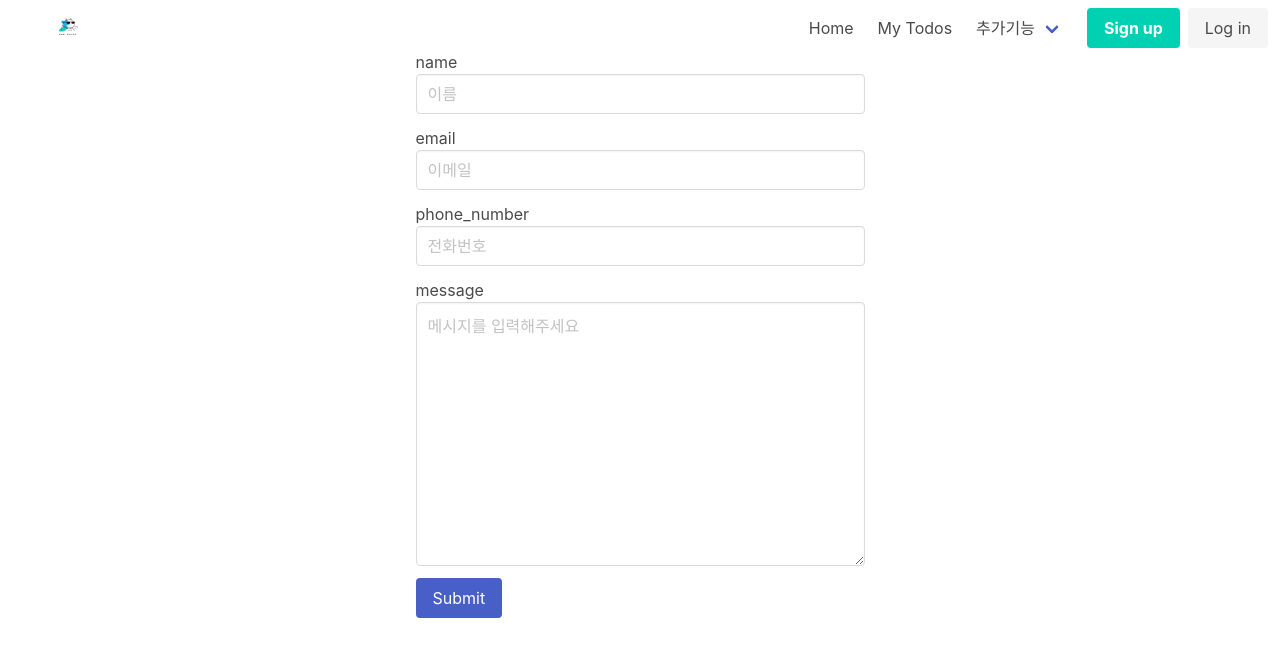
After one commit to djangojeng-e/mini_projects, a Django app: page /contact/ in a window 1280 px wide. The commit adds this page. Shown: the top 657 px of the page. Run offline with Django 3.2, Linux system fonts and the light colour scheme; style sheets or scripts are compiled from the project's sources.

Commit message:
TodoList - Contact Us functionality has been added.

```diff
--- a/todolist/templates/base.html
+++ b/todolist/templates/base.html
@@ -46,12 +46,10 @@
 
           <div class="navbar-dropdown">
 
-            <a class="navbar-item">
-              취업정보
-            </a>
+
             <hr class="navbar-divider">
-            <a class="navbar-item">
-              버그 신고하기
+            <a class="navbar-item" href="{% url 'todo:contactform' %}">
+              Contact Us
             </a>
           </div>
         </div>
--- /dev/null
+++ b/todolist/templates/contact.html
@@ -0,0 +1,31 @@
+{% extends 'base.html' %}
+
+
+{% block content %}
+
+<div class="field">
+<div class="columns is-centered">
+
+<form action="" method="POST">
+    {% csrf_token %}
+    {% for field in form %}
+
+    <div class="field" style="margin-top: 10px;">
+      {{ field.name }}
+      <div class="control">
+          {{ field }}
+      </div>
+    </div>
+    {% endfor %}
+    <div class="control">
+        <button class="button is-link">Submit</button>
+      </div>
+</form>
+
+</div>
+</div>
+
+
+
+
+{% endblock %}
--- a/todolist/todo/forms.py
+++ b/todolist/todo/forms.py
@@ -1,6 +1,44 @@
 from django import forms
 import datetime
 
+
+class TodoContactForm(forms.Form):
+    name = forms.CharField(
+        widget=forms.TextInput(
+            attrs={
+                'class': 'input',
+                'placeholder': '이름',
+            }
+        )
+    )
+
+    email = forms.EmailField(
+        widget=forms.EmailInput(
+            attrs={
+                'class': 'input',
+                'placeholder': '이메일',
+            }
+        )
+    )
+
+    phone_number = forms.CharField(
+        widget = forms.TextInput(
+            attrs={
+                'class': 'input',
+                'placeholder': '전화번호',
+            }
+
+        )
+    )
+
+    message = forms.CharField(
+        widget = forms.Textarea(
+            attrs={
+                'class': 'textarea',
+                'placeholder': '메시지를 입력해주세요',
+            }
+        )
+    )
 
 class TodoCreateForm(forms.Form):
 
--- a/todolist/todo/urls.py
+++ b/todolist/todo/urls.py
@@ -2,6 +2,7 @@ from django.contrib import admin
 from django.urls import path
 from .views import IndexView, DetailView, DeleteView, UpdateView, TodoCreate
 from .views import delete_todo
+from .views import contact_form
 app_name = 'todo'
 
 urlpatterns = [
@@ -11,4 +12,5 @@ urlpatterns = [
     path('delete_todo/<int:pk>/', delete_todo, name="delete_todo"),
     path('update/<int:pk>/', UpdateView.as_view(), name='todolist_update'),
     path('create/', TodoCreate, name='todolist_create'),
+    path('contact/', contact_form, name='contactform'),
 ]
--- a/todolist/todo/views.py
+++ b/todolist/todo/views.py
@@ -3,8 +3,32 @@ from django.views import generic
 from django.urls import reverse_lazy
 from datetime import date, datetime
 from .models import TodoList, TodoList_files, TodoList_images
-from .forms import TodoCreateForm
+from .models import ContactUs
+from .forms import TodoCreateForm, TodoContactForm
 # Create your views here.
+
+
+def contact_form(request):
+    if request.method == "POST":
+        form = TodoContactForm(request.POST)
+        if form.is_valid():
+            name = request.POST['name']
+            email = request.POST['email']
+            phone_number = request.POST['phone_number']
+            message = request.POST['message']
+
+            c = ContactUs(
+                name=name,
+                email=email,
+                phone_number=phone_number,
+                message=message,
+            )
+            c.save()
+            return HttpResponse("<script>window.onload = function(){alert('메시지가 접수되었습니다.'); document.location.href='/';}</script>")
+        return render(request, 'contact.html', {'form': form})
+    else:
+        form = TodoContactForm()
+        return render(request, 'contact.html', {'form': form})
 
 
 def delete_todo(request, pk):
```
Also changed, not shown: todolist/todo/admin.py (+7 -0 lines), todolist/todo/models.py (+22 -0 lines), todolist/db.sqlite3, todolist/todo/migrations/0003_auto_20200517_2029.py (added), todolist/todo/migrations/0004_auto_20200517_2046.py (added), todolist/todo/migrations/0005_contactus_is_processed.py (added).
